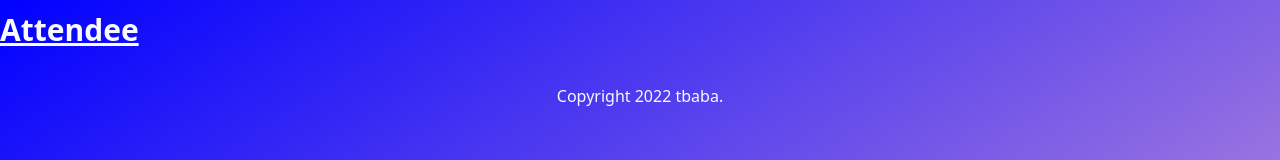
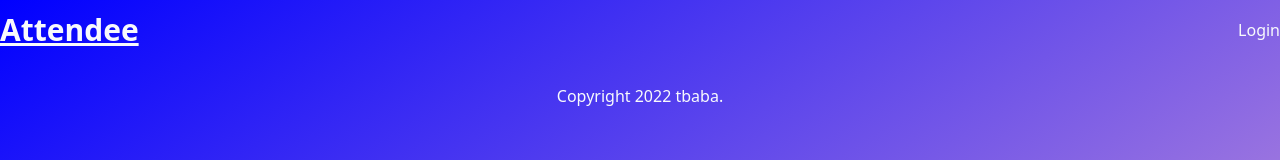
Before and after one commit to tbaba/attendee, a React (Create React App) app in the folder frontend/: page / in a window 1280 px wide. Shown: the top 160 px of the page. Built offline with nearby package versions, Linux system fonts and the light colour scheme; no server answers.

Commit message:
Enable to login the app with auth0

```diff
--- /dev/null
+++ b/frontend/src/authSettings.ts
@@ -0,0 +1,2 @@
+export const auth0Domain = 'dev-p-j6g2zj.jp.auth0.com';
+export const auth0ClientId = 'rzAUnSz7U7gDhup0HeA1a0gU6j08Ni6R';
--- /dev/null
+++ b/frontend/src/components/Header/UserStatus.tsx
@@ -0,0 +1,51 @@
+import { useAuth0, User } from "@auth0/auth0-react";
+
+export function UserStatus() {
+  const { user, isAuthenticated, isLoading, loginWithRedirect, logout } =
+    useAuth0();
+
+  if (isLoading) {
+    return <div>Loading...</div>;
+  }
+
+  if (isAuthenticated) {
+    return (
+      <LogoutButton
+        user={user}
+        onClick={(origin) => logout({ returnTo: origin })}
+      />
+    );
+  }
+  return <LoginButton onClick={loginWithRedirect} />;
+}
+
+function LoginButton({ onClick }: { onClick: () => void }) {
+  return <button onClick={() => onClick()}>Login</button>;
+}
+
+function LogoutButton({
+  user,
+  onClick,
+}: {
+  user?: User;
+  onClick: (origin: string) => void;
+}) {
+  if (user == null) {
+    return null;
+  }
+
+  return (
+    <div className="flex justify-center">
+      {user && (
+        <img
+          src={user.picture}
+          alt={user.nickname}
+          className="rounded-full w-12 h-12"
+        />
+      )}
+      <button onClick={() => onClick(window.location.origin)} className="ml-2">
+        Logout
+      </button>
+    </div>
+  );
+}
--- a/frontend/src/components/Header/index.tsx
+++ b/frontend/src/components/Header/index.tsx
@@ -1,7 +1,11 @@
+import { useAuth0, User } from "@auth0/auth0-react";
+import { UserStatus } from "./UserStatus";
+
 export function Header() {
   return (
-    <header className="md:container md:mx-auto py-3 mb-3">
+    <header className="md:container md:mx-auto py-3 mb-3 flex justify-between">
       <h1 className="text-3xl font-bold underline">Attendee</h1>
+      <UserStatus />
     </header>
   );
 }
--- a/frontend/src/index.tsx
+++ b/frontend/src/index.tsx
@@ -1,16 +1,24 @@
 import { ApolloProvider } from "@apollo/client";
+import { Auth0Provider } from "@auth0/auth0-react";
 import React from "react";
 import ReactDOM from "react-dom";
 import App, { client } from "./App";
+import { auth0ClientId, auth0Domain } from "./authSettings";
 import "./index.css";
 import reportWebVitals from "./reportWebVitals";
 
 ReactDOM.render(
-  <ApolloProvider client={client}>
-    <React.StrictMode>
-      <App />
-    </React.StrictMode>
-  </ApolloProvider>,
+  <Auth0Provider
+    domain={auth0Domain}
+    clientId={auth0ClientId}
+    redirectUri={window.location.origin}
+  >
+    <ApolloProvider client={client}>
+      <React.StrictMode>
+        <App />
+      </React.StrictMode>
+    </ApolloProvider>
+  </Auth0Provider>,
   document.getElementById("root")
 );
 
```
